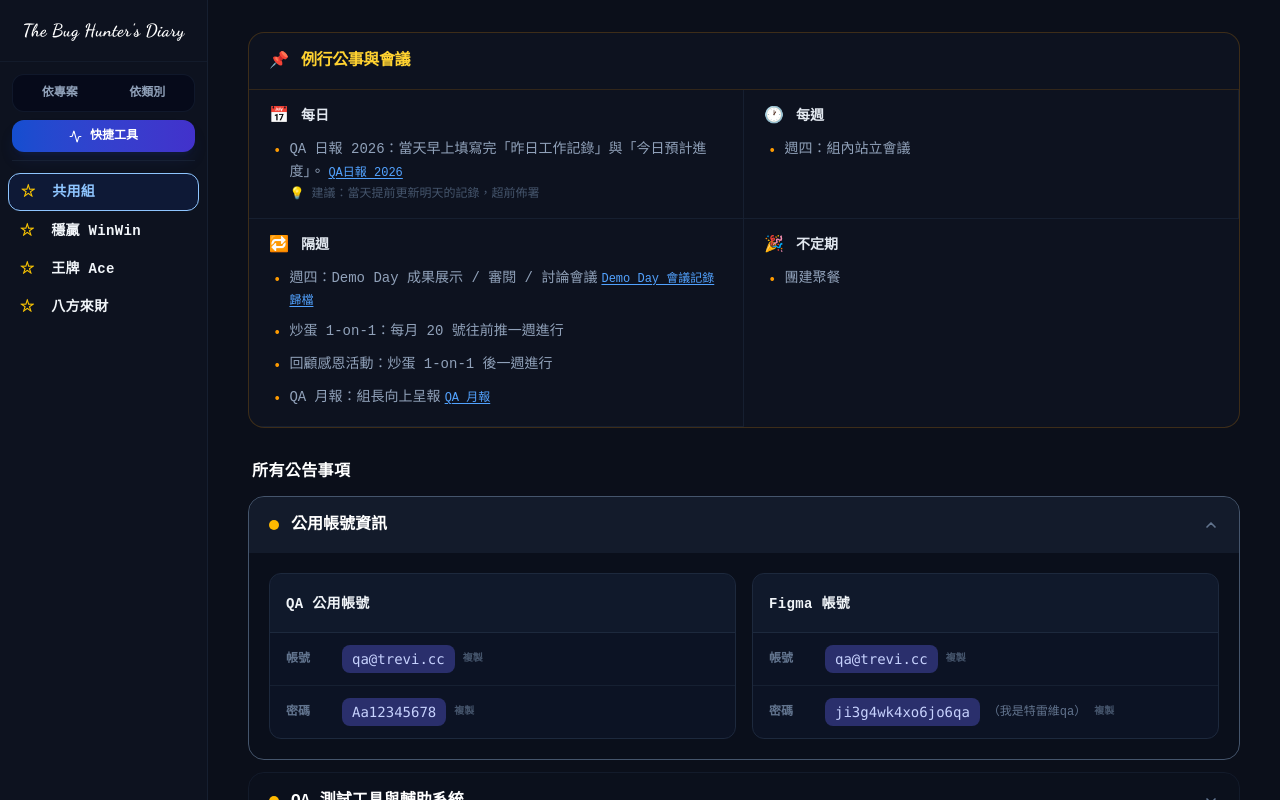
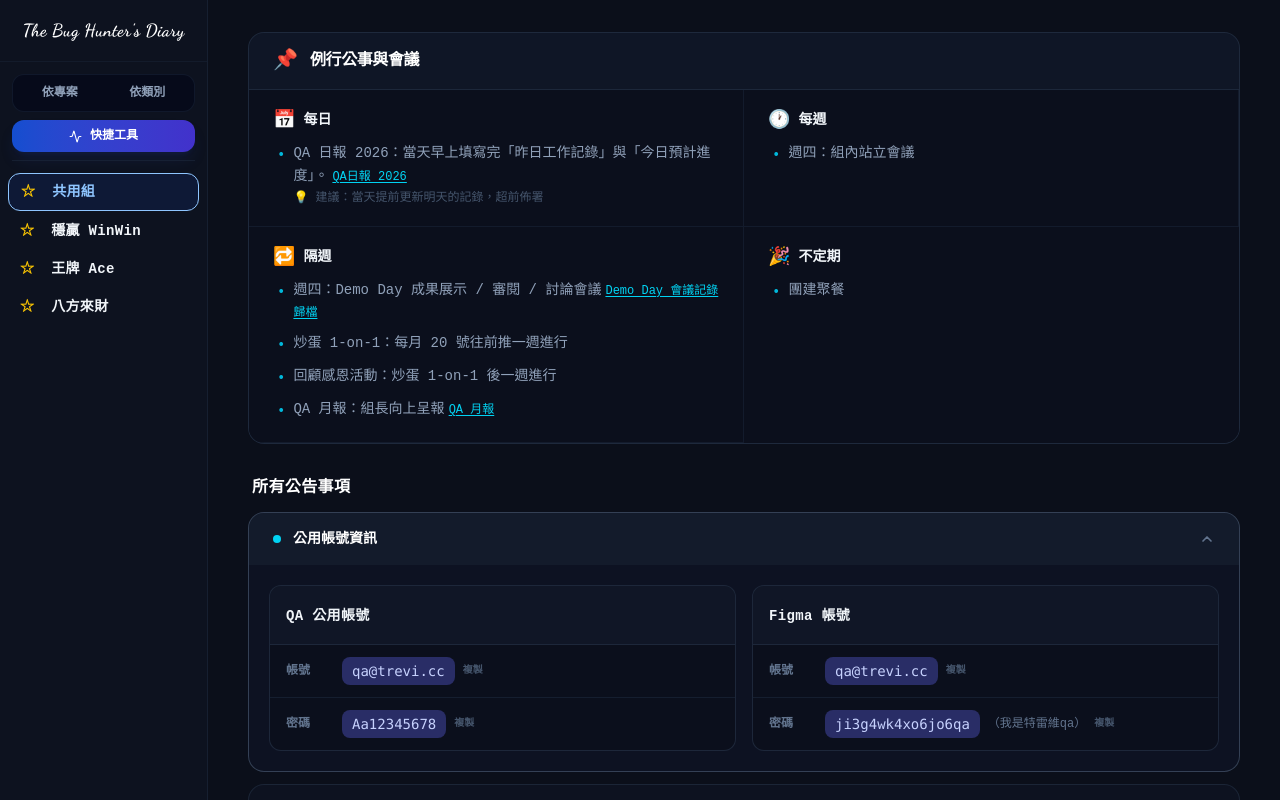
Before and after one commit to cloud52321/QA, a Next.js app: page / in a window 1280 px wide. Both pictures are taken after a click on the button "公用帳號資訊". Built offline with nearby package versions, Linux system fonts and the light colour scheme.

Commit message:
Add files via upload

```diff
--- a/src/app/HomeView.tsx
+++ b/src/app/HomeView.tsx
@@ -586,26 +586,26 @@ export const HomeView: React.FC = () => {
     <div className="space-y-8">
 
       {/* ── 例行公事與會議 ── */}
-      <div className="rounded-2xl border border-amber-500/20 bg-[#0d121f] overflow-hidden">
-        <div className="flex items-center gap-3 px-5 py-4 border-b border-amber-500/15">
-          <span className="text-base leading-none">📌</span>
-          <h2 className="text-base font-extrabold text-amber-300 tracking-tight">{routineAnnouncement.title}</h2>
+      <div className="rounded-2xl border border-slate-700/50 bg-[#0d1220] overflow-hidden">
+        <div className="flex items-center gap-3 px-6 py-4 border-b border-slate-700/40 bg-slate-800/20">
+          <span className="text-xl leading-none">📌</span>
+          <h2 className="text-base font-extrabold text-white tracking-tight">{routineAnnouncement.title}</h2>
         </div>
-        <div className="grid grid-cols-2 divide-x divide-y divide-slate-800/60">
+        <div className="grid grid-cols-2 divide-x divide-y divide-slate-800/50">
           {routineAnnouncement.groups.map(group => (
-            <div key={group.freq} className="px-5 py-4 space-y-3">
-              <div className="flex items-center gap-3">
-                <span className="text-base leading-none">{group.emoji}</span>
-                <span className="text-sm font-bold text-slate-200">{group.freq}</span>
+            <div key={group.freq} className="px-6 py-5 space-y-3 bg-[#0b0f1c]">
+              <div className="flex items-center gap-2">
+                <span className="text-lg leading-none">{group.emoji}</span>
+                <span className="text-sm font-extrabold text-slate-100">{group.freq}</span>
               </div>
               <ul className="space-y-2 pl-1">
                 {group.items.map((item, i) => (
                   <li key={i} className="flex gap-2 text-sm text-slate-400 leading-relaxed">
-                    <span className="text-amber-500 flex-shrink-0 mt-0.5">•</span>
+                    <span className="text-cyan-500 flex-shrink-0 mt-0.5">•</span>
                     <span>
                       {item.text}
                       {'link' in item && item.link && (
-                        <a href={item.link.url} target="_blank" rel="noopener noreferrer" className="text-blue-400 hover:text-blue-300 underline underline-offset-2 ml-1 text-xs">{item.link.label}</a>
+                        <a href={item.link.url} target="_blank" rel="noopener noreferrer" className="text-cyan-400 hover:text-cyan-300 underline underline-offset-2 ml-1 text-xs">{item.link.label}</a>
                       )}
                       {'note' in item && item.note && (
                         <><br /><span className="text-slate-600 text-xs mt-0.5 block">{item.note}</span></>
@@ -626,14 +626,14 @@ export const HomeView: React.FC = () => {
         {announcements.map((ann, idx) => {
           const isOpen = openIdx === idx;
           return (
-            <div key={idx} className={`rounded-2xl border overflow-hidden transition-all ${isOpen ? 'border-slate-600' : 'border-slate-800/50'}`}>
+            <div key={idx} className={`rounded-2xl border overflow-hidden transition-all ${isOpen ? 'border-slate-600/70' : 'border-slate-700/40'} bg-[#0d1220]`}>
               <button
                 onClick={() => setOpenIdx(isOpen ? null : idx)}
-                className={`w-full flex items-center justify-between px-5 py-4 text-left transition-colors ${isOpen ? 'bg-slate-800/50' : 'bg-slate-900/20 hover:bg-slate-800/20'}`}
+                className={`w-full flex items-center justify-between px-6 py-4 text-left transition-colors ${isOpen ? 'bg-slate-800/40' : 'hover:bg-slate-800/20'}`}
               >
                 <div className="flex items-center gap-3">
-                  <span className="w-2.5 h-2.5 rounded-full bg-amber-400 flex-shrink-0" />
-                  <span className="text-base font-extrabold text-white">{ann.title}</span>
+                  <span className="w-2 h-2 rounded-full bg-cyan-400 flex-shrink-0" />
+                  <span className="text-sm font-extrabold text-white">{ann.title}</span>
                 </div>
                 <svg width="16" height="16" viewBox="0 0 24 24" fill="none" stroke="currentColor" strokeWidth="2.5" strokeLinecap="round" strokeLinejoin="round"
                   className={`text-slate-500 transition-transform duration-200 flex-shrink-0 ${isOpen ? 'rotate-180' : ''}`}>
@@ -642,11 +642,11 @@ export const HomeView: React.FC = () => {
               </button>
 
               {isOpen && ann.type === 'account' && (
-                <div className="p-5 bg-slate-900/10">
+                <div className="p-5 bg-slate-900/20">
                   <div className="grid grid-cols-2 gap-4">
                     {ann.cards.map((card, ci) => (
-                      <div key={ci} className="bg-slate-900/60 border border-slate-800 rounded-xl overflow-hidden">
-                        <div className="px-4 py-3 border-b border-slate-800 bg-slate-800/30">
+                      <div key={ci} className="bg-[#0b0f1c] border border-slate-700/50 rounded-xl overflow-hidden">
+                        <div className="px-4 py-3 border-b border-slate-700/40 bg-slate-800/30">
                           <span className="text-sm font-extrabold text-slate-100 tracking-wide">{card.label}</span>
                         </div>
                         <div className="divide-y divide-slate-800/60">
@@ -664,12 +664,12 @@ export const HomeView: React.FC = () => {
               )}
 
               {isOpen && ann.type === 'table' && (
-                <div className="p-5 bg-slate-900/10 overflow-x-auto">
+                <div className="p-5 bg-slate-900/20 overflow-x-auto">
                   <table className="w-full border-collapse text-sm">
                     <thead>
                       <tr>
                         {ann.columns.map(col => (
-                          <th key={col} className="px-4 py-2.5 text-center text-xs font-extrabold text-slate-300 bg-slate-800/60 border border-slate-700 first:rounded-tl-lg last:rounded-tr-lg">
+                          <th key={col} className="px-4 py-2.5 text-center text-xs font-extrabold text-slate-300 bg-slate-800/60 border border-slate-700/50 first:rounded-tl-lg last:rounded-tr-lg">
                             {col}
                           </th>
                         ))}
@@ -679,10 +679,10 @@ export const HomeView: React.FC = () => {
                       {ann.rows.map((row, ri) => (
                         <tr key={ri}>
                           {row.map((cell, ci) => (
-                            <td key={ci} className="px-4 py-3 border border-slate-800/60 align-top text-center">
+                            <td key={ci} className="px-4 py-3 border border-slate-800/40 align-top text-center">
                               {cell ? (
                                 <a href={cell.url} target="_blank" rel="noopener noreferrer"
-                                  className="inline-flex items-center gap-1.5 text-blue-400 hover:text-blue-300 transition-colors text-xs leading-relaxed">
+                                  className="inline-flex items-center gap-1.5 text-cyan-400 hover:text-cyan-300 transition-colors text-xs leading-relaxed">
                                   <span className="text-slate-500 flex-shrink-0">▣</span>
                                   {cell.label}
                                 </a>
@@ -697,30 +697,30 @@ export const HomeView: React.FC = () => {
               )}
 
               {isOpen && ann.type === 'list' && (
-                <div className="p-5 bg-slate-900/10 space-y-3">
+                <div className="p-5 bg-slate-900/20 space-y-3">
                   <ListItems items={ann.items} />
                 </div>
               )}
 
               {isOpen && ann.type === 'tools' && (
-                <div className="p-5 bg-slate-900/10 space-y-6">
+                <div className="p-5 bg-slate-900/20 space-y-6">
                   {ann.sections.map((sec, si) => (
                     <div key={si} className="space-y-2">
                       {sec.heading && (
                         <div className="flex items-center gap-2 mb-3">
-                          <span className="text-xs font-extrabold text-amber-300 uppercase tracking-widest">{sec.heading}</span>
-                          <div className="flex-1 h-px bg-slate-800" />
+                          <span className="text-xs font-extrabold text-cyan-400 uppercase tracking-widest">{sec.heading}</span>
+                          <div className="flex-1 h-px bg-slate-700/50" />
                         </div>
                       )}
                       <ul className="space-y-2 pl-1">
                         {sec.items.map((item, ii) => (
                           <li key={ii} className="flex gap-2 text-sm text-slate-400 leading-relaxed">
-                            <span className="text-amber-500 flex-shrink-0 mt-0.5">•</span>
+                            <span className="text-cyan-500 flex-shrink-0 mt-0.5">•</span>
                             <span>
                               {item.text}
                               {item.links && item.links.map((lk, li) => (
                                 <a key={li} href={lk.url} target="_blank" rel="noopener noreferrer"
-                                  className="text-blue-400 hover:text-blue-300 underline underline-offset-2 ml-1 text-xs">
+                                  className="text-cyan-400 hover:text-cyan-300 underline underline-offset-2 ml-1 text-xs">
                                   {lk.label}
                                 </a>
                               ))}
```
